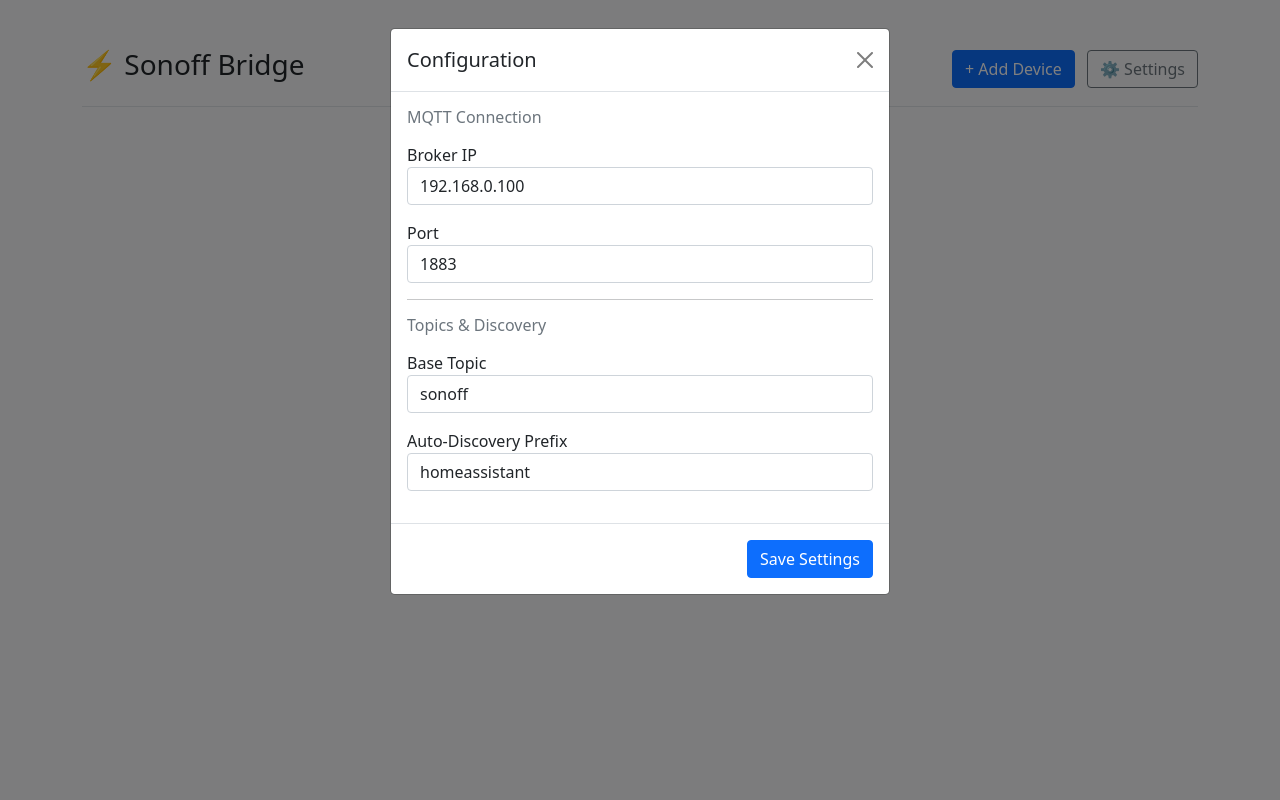
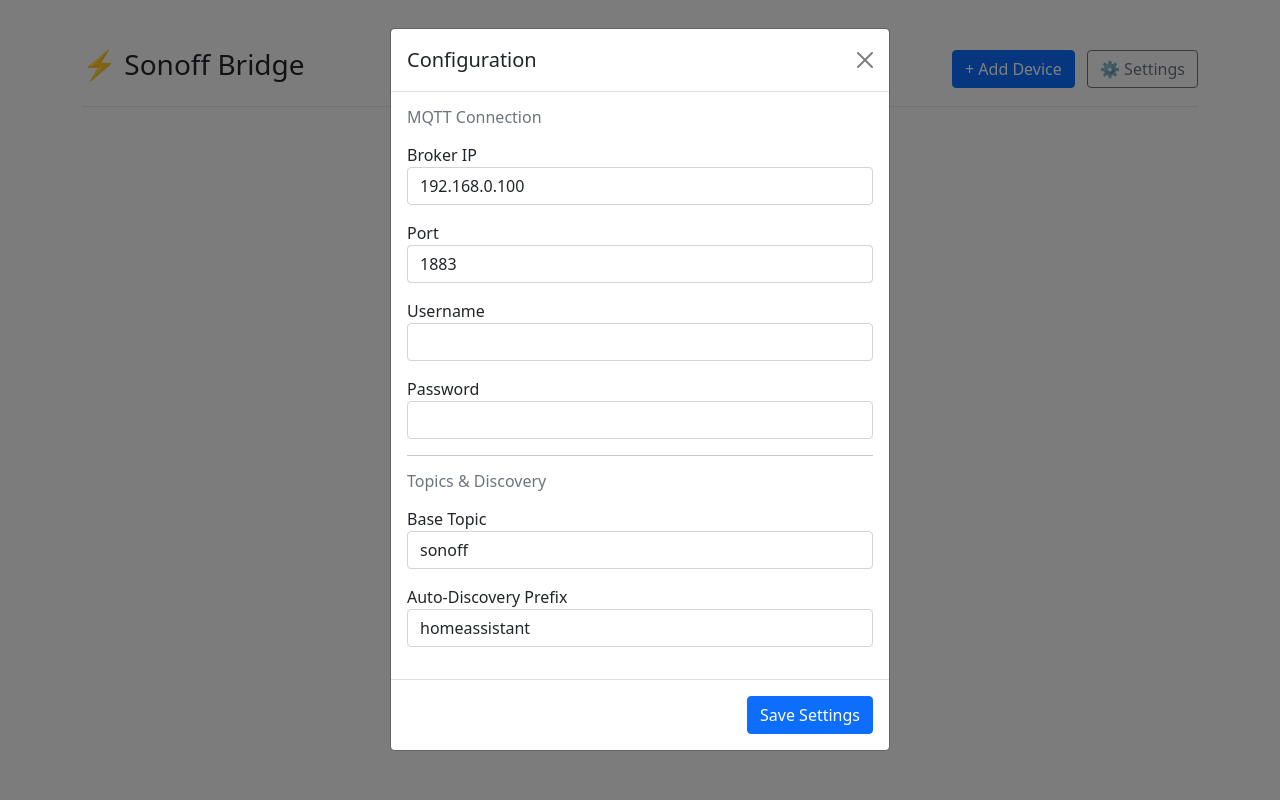
Before and after one commit to stone17/my_sonoff_bridge, a FastAPI app: page / in a window 1280 px wide, after a click on "⚙️ Settings". Run offline with FastAPI, Linux system fonts and the light colour scheme.

Commit message:
add user/password option for mqtt

```diff
--- a/app/main.py
+++ b/app/main.py
@@ -39,6 +39,8 @@
         self.data = {
             "mqtt_broker": "192.168.0.100",
             "mqtt_port": 1883,
+            "mqtt_user": "",       # <--- Add
+            "mqtt_password": "",   # <--- Add
             "mqtt_prefix": "sonoff",
             "discovery_prefix": "homeassistant",
             "devices": {}
@@ -78,9 +80,11 @@
             del self.data["devices"][d_id]
             self.save()
 
-    def update_settings(self, broker, port, prefix, disc_prefix):
+    def update_settings(self, broker, port, user, password, prefix, disc_prefix):
         self.data["mqtt_broker"] = broker
         self.data["mqtt_port"] = int(port)
+        self.data["mqtt_user"] = user          # <--- Add
+        self.data["mqtt_password"] = password  # <--- Add
         self.data["mqtt_prefix"] = prefix
         self.data["discovery_prefix"] = disc_prefix
         self.save()
@@ -151,6 +155,14 @@
         try:
             broker = cfg.data['mqtt_broker']
             port = cfg.data['mqtt_port']
+
+            # <--- Add this block --->
+            user = cfg.data.get('mqtt_user')
+            passwd = cfg.data.get('mqtt_password')
+            if user and passwd:
+                self.client.username_pw_set(user, passwd)
+            # <---------------------->
+
             logger.info(f"Connecting to MQTT {broker}:{port}")
             self.client.connect(broker, port, 60)
             self.client.loop_start()
@@ -304,15 +316,20 @@
 
 @app.post("/settings")
 async def save_settings(
-    mqtt_broker: str = Form(...), mqtt_port: int = Form(...),
-    mqtt_prefix: str = Form(...), discovery_prefix: str = Form(...)
+    mqtt_broker: str = Form(...),
+    mqtt_port: int = Form(...),
+    mqtt_user: str = Form(""),      # <--- Add
+    mqtt_password: str = Form(""),  # <--- Add
+    mqtt_prefix: str = Form(...),
+    discovery_prefix: str = Form(...)
 ):
     old_disc_prefix = cfg.data.get("discovery_prefix", "homeassistant")
     devices = cfg.get_devices()
     for d_id, dev in devices.items():
         mqtt_handler.remove_discovery(dev, forced_prefix=old_disc_prefix)
 
-    cfg.update_settings(mqtt_broker, mqtt_port, mqtt_prefix, discovery_prefix)
+    # Pass new args
+    cfg.update_settings(mqtt_broker, mqtt_port, mqtt_user, mqtt_password, mqtt_prefix, discovery_prefix)
 
     mqtt_handler.stop()
     mqtt_handler.start()
--- a/app/templates/index.html
+++ b/app/templates/index.html
@@ -148,6 +148,12 @@
                                 class="form-control" value="{{ settings.mqtt_broker }}" required></div>
                         <div class="mb-3"><label>Port</label><input type="number" name="mqtt_port" class="form-control"
                                 value="{{ settings.mqtt_port }}" required></div>
+
+                        <div class="mb-3"><label>Username</label><input type="text" name="mqtt_user"
+                                class="form-control" value="{{ settings.mqtt_user or '' }}"></div>
+                        <div class="mb-3"><label>Password</label><input type="password" name="mqtt_password"
+                                class="form-control" value="{{ settings.mqtt_password or '' }}"></div>
+
                         <hr>
                         <h6 class="text-muted mb-3">Topics & Discovery</h6>
                         <div class="mb-3"><label>Base Topic</label><input type="text" name="mqtt_prefix"
```
